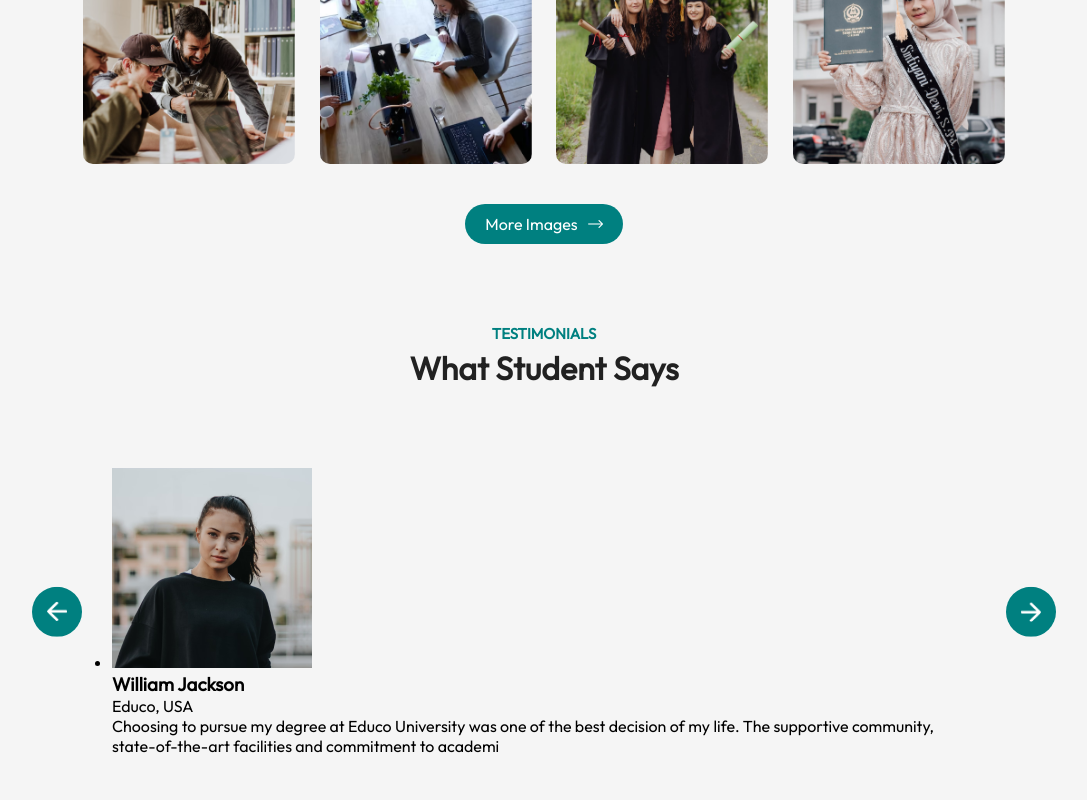
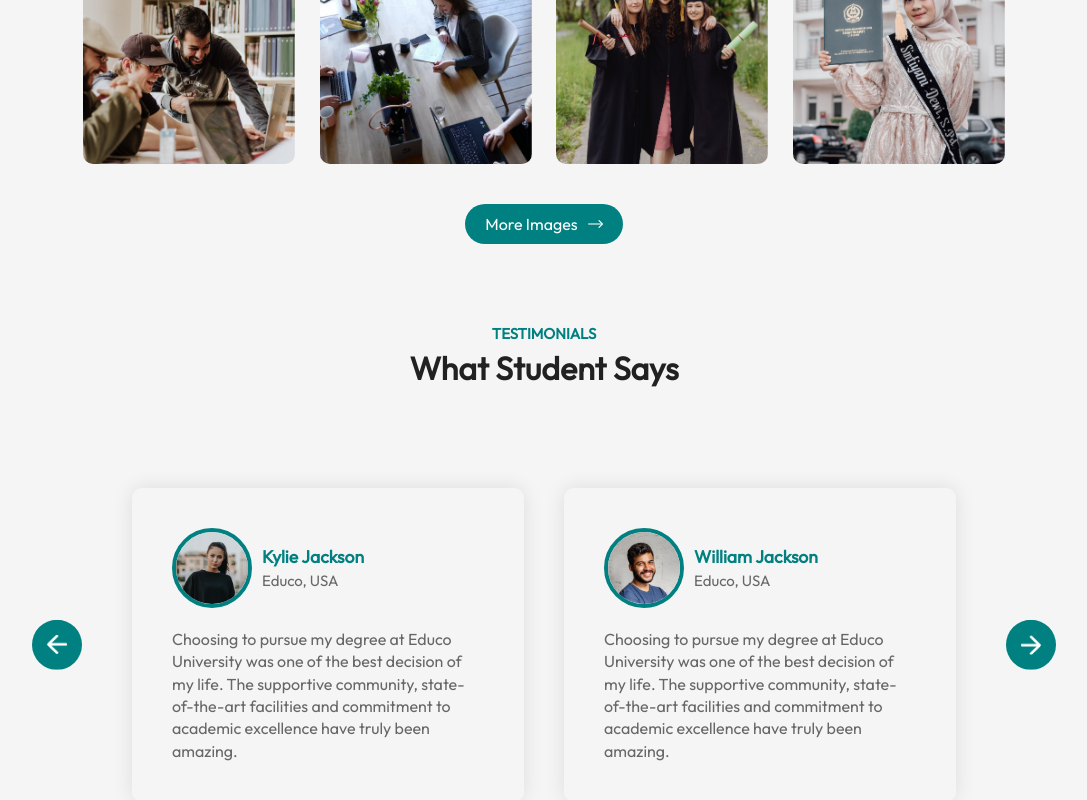
Before and after one commit to Promise-Digitals/educo.-university-website, a React (Vite) app: page / in a window 1280 px wide. Shown: the part 2141-2941 px from the top of the page, without its empty margins (96-1183 px from the left). Built offline with nearby package versions, Linux system fonts and the light colour scheme.

Commit message:
completed testimonials section

```diff
--- a/src/Components/Testimonials/Testimonials.css
+++ b/src/Components/Testimonials/Testimonials.css
@@ -19,3 +19,46 @@
 .back-btn{
     left: 0;
 }
+
+.slider{
+    overflow: hidden;
+}
+
+.slider ul{
+    display: flex;
+    width: 200%;
+    overflow-x: hidden;
+    transition: 0.5s;
+}
+
+.slider ul li{
+    list-style: none;
+    width: 50%;
+    padding: 20px;
+}
+
+.slide{
+    box-shadow: 0 0 20px rgba(0, 0, 0, 0.1);
+    padding: 40px;
+    border-radius: 10px;
+    color: #676767;
+    line-height: 1.4;
+}
+
+.slide img{
+    width: 80px;
+    border-radius: 50%;
+    margin-right: 10px;
+    border: 4px solid teal;
+}
+
+.user-info{
+    display: flex;
+    align-items: center;
+    margin-bottom: 20px;
+    font-size: 15px;
+}
+
+.user-info h3{
+    color: teal;
+}
--- a/src/Components/Testimonials/Testimonials.jsx
+++ b/src/Components/Testimonials/Testimonials.jsx
@@ -1,25 +1,85 @@
-import React from 'react';
+import React, { useRef } from 'react';
 import './Testimonials.css';
 
 const Testimonials = () => {
+
+    const slider = useRef();
+    let translateX = 0;
+
+    const slideForward = ()=>{
+        if(translateX > -50){
+            translateX -= 25;
+        }
+        slider.current.style.transform = `translateX(${translateX}%)`
+    }
+
+    const slideBackward = ()=>{
+        if(translateX < 0){
+            translateX += 25;
+        }
+        slider.current.style.transform = `translateX(${translateX}%)`
+    }
+
     return (
         <div className='testimonials'>
-            <img src={('assets/next-icon.png')} alt="" className='next-btn' />
-            <img src={('assets/back-icon.png')} alt="" className='back-btn'/>
+            <img src={('assets/next-icon.png')} alt="" className='next-btn' onClick={slideForward}/>
+            <img src={('assets/back-icon.png')} alt="" className='back-btn' onClick={slideBackward}/>
 
             <div className="slider">
-                <ul>
+                <ul ref={slider}>
                     <li>
                         <div className="slide">
                             <div className="user-info">
                                 <img src={('assets/user-1.png')} alt="" />
+                                <div>
+                                    <h3>Kylie Jackson</h3>
+                                    <span>Educo, USA</span>
+                                </div>
+                            </div>
+                            <p>
+                                Choosing to pursue my degree at Educo University was one of the best decision of my life. The supportive community, state-of-the-art facilities and commitment to academic excellence have truly been amazing.
+                            </p>
+                        </div>
+                    </li>
+                    <li>
+                        <div className="slide">
+                            <div className="user-info">
+                                <img src={('assets/user-2.png')} alt="" />
                                 <div>
                                     <h3>William Jackson</h3>
                                     <span>Educo, USA</span>
                                 </div>
                             </div>
                             <p>
-                                Choosing to pursue my degree at Educo University was one of the best decision of my life. The supportive community, state-of-the-art facilities and commitment to academi
+                                Choosing to pursue my degree at Educo University was one of the best decision of my life. The supportive community, state-of-the-art facilities and commitment to academic excellence have truly been amazing.
+                            </p>
+                        </div>
+                    </li>
+                    <li>
+                        <div className="slide">
+                            <div className="user-info">
+                                <img src={('assets/user-3.png')} alt="" />
+                                <div>
+                                    <h3>Janet Dean</h3>
+                                    <span>Educo, USA</span>
+                                </div>
+                            </div>
+                            <p>
+                                Choosing to pursue my degree at Educo University was one of the best decision of my life. The supportive community, state-of-the-art facilities and commitment to academic excellence have truly been amazing.
+                            </p>
+                        </div>
+                    </li>
+                    <li>
+                        <div className="slide">
+                            <div className="user-info">
+                                <img src={('assets/user-4.png')} alt="" />
+                                <div>
+                                    <h3>Mike Steven</h3>
+                                    <span>Educo, USA</span>
+                                </div>
+                            </div>
+                            <p>
+                                Choosing to pursue my degree at Educo University was one of the best decision of my life. The supportive community, state-of-the-art facilities and commitment to academic excellence have truly been amazing.
                             </p>
                         </div>
                     </li>
```
